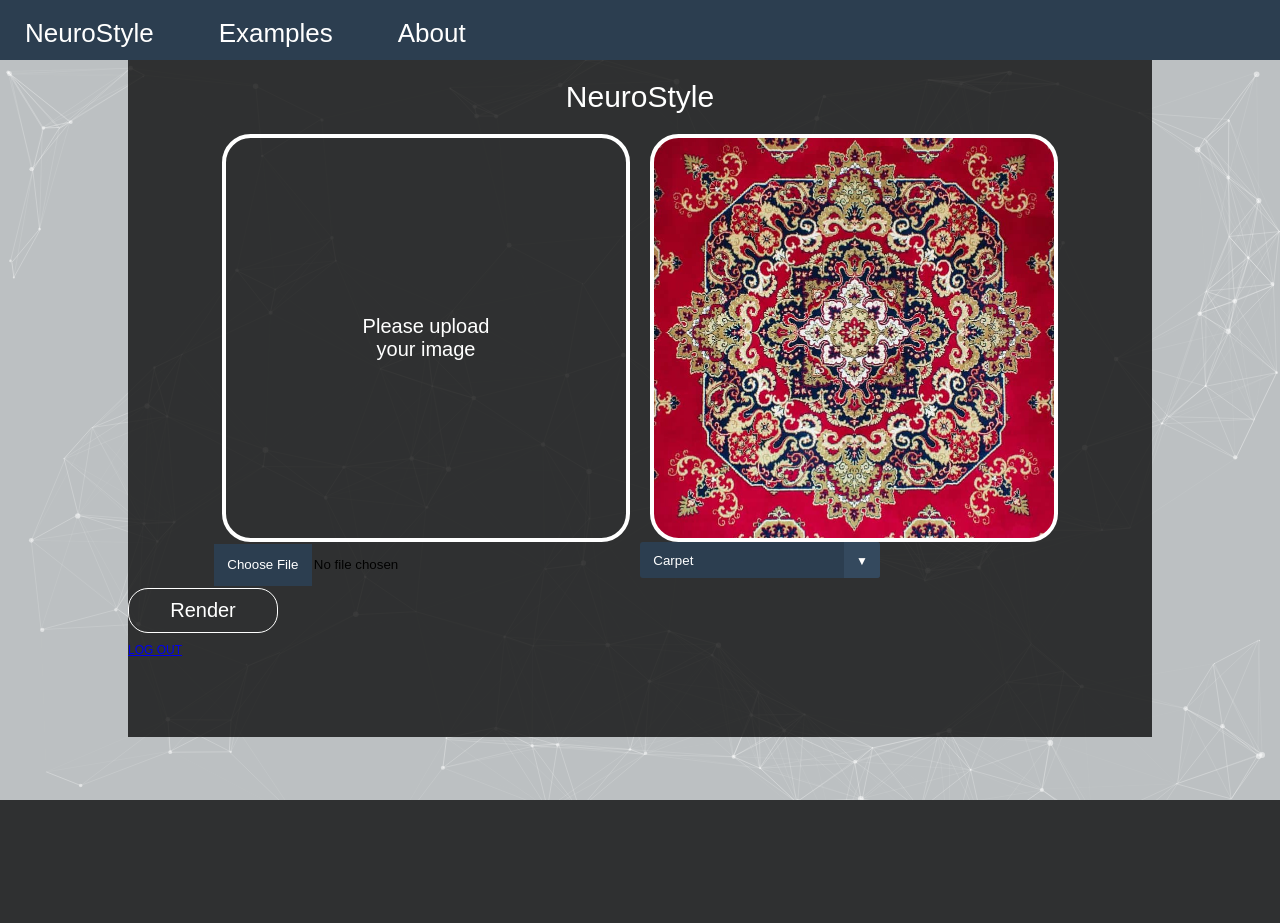
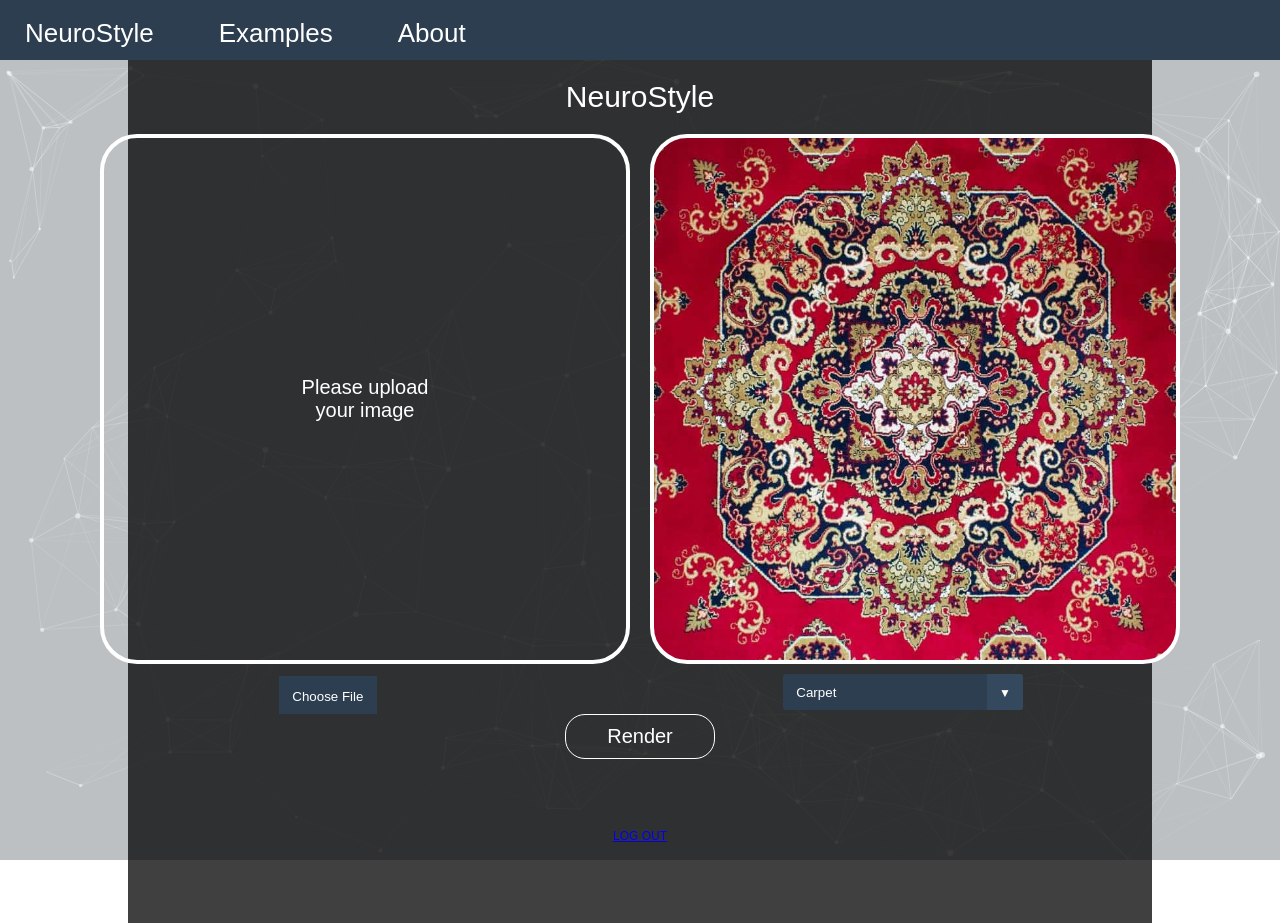
Before and after one commit to OutOfTimeMan/NeuralStyle, a Flask app: page / in a window 1280 px wide. Before the commit the page ends 800 px from the top, so only its background shows below. Run offline with Flask 2, Linux system fonts and the light colour scheme; a user stored in the database is signed in; some libraries are stand-ins or nearby versions.

Commit message:
Style changes

```diff
--- a/NeuralNetwork.py
+++ b/NeuralNetwork.py
@@ -133,7 +133,7 @@ def style(img1, img2):
         loss = style_score + content_score
         return loss, style_score, content_score
 
-    num_iterations = 100
+    num_iterations = 1
     content_weight = 1e3
     style_weight = 1e-2
 
--- a/static/css/select.css
+++ b/static/css/select.css
@@ -27,6 +27,8 @@ select::-ms-expand {
   position: relative;
   display: flex;
   width: 20em;
+  left: 26%;
+  margin-top: 10px;
   height: 3em;
   border-radius: .25em;
   overflow: hidden;
--- a/static/css/styles.css
+++ b/static/css/styles.css
@@ -5,6 +5,7 @@ font-family: Roboto, sans-serif;
 ul.mainmenu {
     position: sticky;
     top: 0;
+    z-axis: 999;
     display: flex;
     align-items: flex-start;
     list-style: none;
@@ -157,6 +158,11 @@ canvas {
   font-size: 20;
 }
 
+.submit-index{
+text-align:center;
+}
+
+
 #submit:hover{
   background-color: #9E9B9B;
   cursor: pointer;
@@ -279,8 +285,8 @@ a:visited{
 }
 
 .style-image-display, .image-display{
-  width: 400px;
-  height: 400px;
+  width: 522px;
+  height: 522px;
   border: solid white 4px;
   margin: 0 10px;
   border-radius: 7%;
@@ -301,37 +307,36 @@ a:visited{
 }
 
 
-
-
 #image_origin{
- display: block;
+ position: relative;
+ left: 34%;
+ margin-top: 10px;
+ width: 20em;
+ height: 3em;
+ name: None;
 }
 
-.spinner-container {
-  width: 100%;
-  height: 100%;
-  text-align: center;
+input[type='file'] {
+  color: transparent;
+}
+
+#result-container {
+
 }
 
 .loading-image {
-    width: 60%;
-    height: 60%;
-    filter: blur(7px);
+
+
 }
 
+.result-image {
 
-.result-image {
-    width: 60%;
-    height: 60%;
+
 }
 
 .spinner {
-  position: absolute;
-    top: 50%;
-    left: 50%;
-    margin-right: -50%;
-    transform: translate(-50%, -50%)
-  margin: 0;
+  z-index: 0;
+  margin: 0 auto;
   border: 4px solid #dbf2ff;
   width: 32px;
   height: 32px;
@@ -342,17 +347,14 @@ a:visited{
   animation-name: spin;
   animation-duration: 900ms;
   animation-iteration-count: infinite;
-  /*animation-timing-function: linear; /*linear spin */
   animation-timing-function: cubic-bezier(0.53, 0.21, 0.29, 0.67);
 }
 @-webkit-keyframes spin {
   0% { -webkit-transform: rotate(0deg); }
-  /*50% {width:24px;height:24px} /*shrinking effect*/
   100% { -webkit-transform: rotate(360deg); }
 }
 @keyframes spin {
   0% { -webkit-transform: rotate(0deg);}
- /*50% {width:24px;height:24px} /*shrinking effect*/
   100% { -webkit-transform: rotate(360deg); }
 }
 
@@ -389,8 +391,21 @@ input::file-selector-button {
 .g-recaptcha {
 transform:scale(0.85);
 transform-origin:0 0;
-   text-align: -webkit-center;
-   text-align: -moz-center;
-   text-align: -o-center;
-   text-align: -ms-center;
+position: relative;
+left: 41%;
+
+
 }
+
+
+
+.logout{
+display: flex;
+align-items: flex-end;
+justify-content: center;
+margin-top: 60px;
+}
+
+.image-block{
+
+}
--- a/templates/index.html
+++ b/templates/index.html
@@ -18,13 +18,13 @@
     {% endfor %}
 
     <div class="main-neuro-container">
-    <div>
+    <div class="image-block">
     <div class="image-display">
         <span class="image-hint">Please upload your image</span>
     </div>
         {{ form.image_origin }}
     </div>
-    <div>
+    <div class="image-block">
     <div class="style-image-display"></div>
         <div class="select">
     {{ form.select }}
@@ -32,9 +32,9 @@
     </div>
     </div>
     {{ form.recaptcha() }}
-    <div class="submit">{{ form.submit() }}</div>
+    <div class="submit-index">{{ form.submit() }}</div>
 </form>
-<a href="{{url_for('logout')}}">LOG OUT</a>
+<a class='logout' href="{{url_for('logout')}}">LOG OUT</a>
 <script src="./static/js/image-display.js"></script>
 <script src="./static/js/select-image.js"></script>
 {% endblock %}
```
Also changed, not shown: templates/result.html (+5 -5 lines), neurostyle.db.
